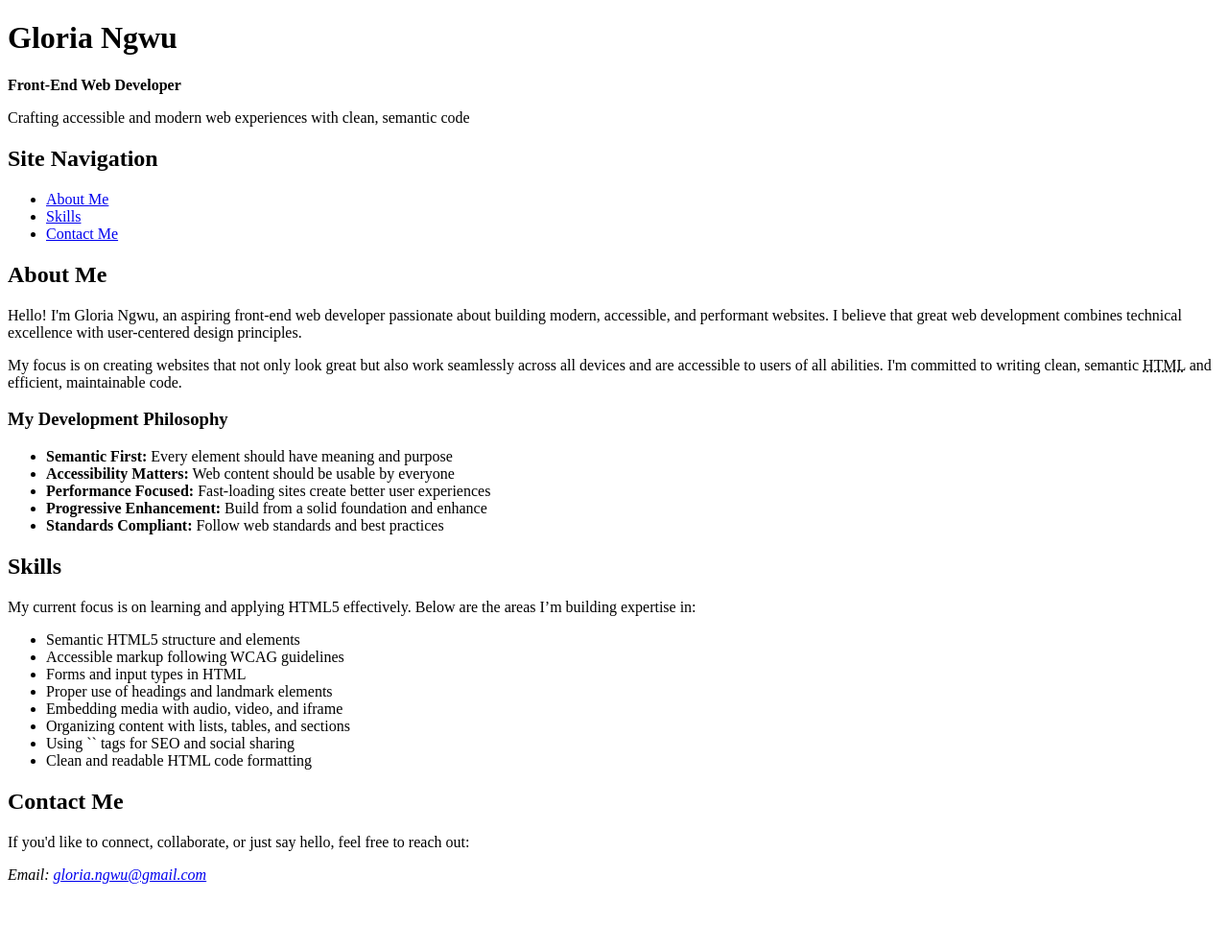
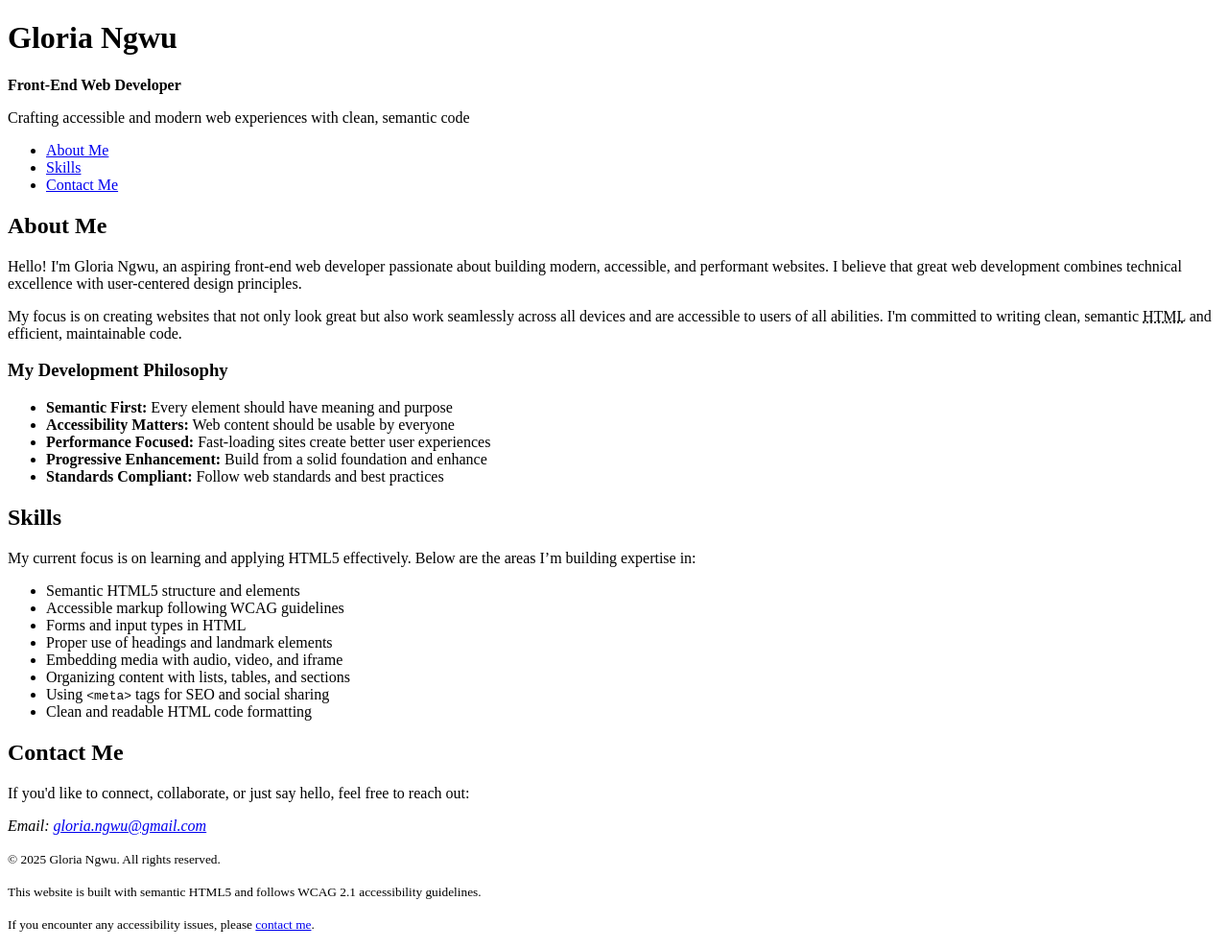
Before and after one commit to PLP-WebTechnologies/july-2025-introduction-to-html-5-chibeauty, a plain HTML site: page index.html in a window 1280 px wide. Shown: the whole page at 96% size. Before the commit the page ends 937 px from the top, so only its background shows below. Drawn offline with Linux system fonts and the light colour scheme.

Commit message:
Week 1 Assignment (HTML)

```diff
--- a/index.html
+++ b/index.html
@@ -1,35 +1,33 @@
 <!DOCTYPE html>
 <html lang="en">
 <head>
-    <meta charset="UTF-8">
-    <meta name="viewport" content="width=device-width, initial-scale=1.0">
-    <meta name="description" content="Gloria Ngwu - Beginner Front-End Web Developer specializing in HTML5 and accessible web design.">
-    <meta name="keywords" content="front-end developer, web developer, HTML5, accessibility, responsive design, web standards, portfolio">
-    <meta name="author" content="Gloria Ngwu">
+  <meta charset="UTF-8" />
+  <meta name="viewport" content="width=device-width, initial-scale=1.0" />
+  <meta name="description" content="Gloria Ngwu - Beginner Front-End Web Developer specializing in HTML5 and accessible web design." />
+  <meta name="keywords" content="front-end developer, web developer, HTML5, accessibility, responsive design, web standards, portfolio" />
+  <meta name="author" content="Gloria Ngwu" />
 
   <!-- Open Graph for social media -->
-    <meta property="og:title" content="Gloria Ngwu - Front-End Web Developer">
-    <meta property="og:description" content="Professional front-end developer creating accessible and modern web experiences">
-    <meta property="og:type" content="website">
-    <meta property="og:url" content="https://gloriangwu.dev">
+  <meta property="og:title" content="Gloria Ngwu - Front-End Web Developer" />
+  <meta property="og:description" content="Professional front-end developer creating accessible and modern web experiences" />
+  <meta property="og:type" content="website" />
+  <meta property="og:url" content="https://gloriangwu.dev" />
 
   <!-- Canonical URL -->
-    <link rel="canonical" href="https://gloriangwu.dev">
+  <link rel="canonical" href="https://gloriangwu.dev" />
 
   <title>Gloria Ngwu - Front-End Web Developer | HTML5 Expert</title>
 </head>
 
 <body>
-
-    <!-- Page header with site branding -->
+  <!-- Site header -->
   <header>
     <h1>Gloria Ngwu</h1>
     <p><strong>Front-End Web Developer</strong></p>
     <p>Crafting accessible and modern web experiences with clean, semantic code</p>
 
-        <!-- Primary site navigation -->
+    <!-- Site navigation -->
     <nav aria-label="Main navigation">
-            <h2>Site Navigation</h2>
       <ul>
         <li><a href="#about">About Me</a></li>
         <li><a href="#skills">Skills</a></li>
@@ -38,14 +36,11 @@
     </nav>
   </header>
 
+  <!-- Main page content -->
   <main id="main-content">
-
-    <!-- About section -->
     <section id="about" aria-labelledby="about-heading">
       <h2 id="about-heading">About Me</h2>
-
       <p>Hello! I'm Gloria Ngwu, an aspiring front-end web developer passionate about building modern, accessible, and performant websites. I believe that great web development combines technical excellence with user-centered design principles.</p>
-
       <p>My focus is on creating websites that not only look great but also work seamlessly across all devices and are accessible to users of all abilities. I'm committed to writing clean, semantic <abbr title="HyperText Markup Language">HTML</abbr> and efficient, maintainable code.</p>
 
       <h3>My Development Philosophy</h3>
@@ -58,7 +53,6 @@
       </ul>
     </section>
 
-    <!-- Skills section -->
     <section id="skills" aria-labelledby="skills-heading">
       <h2 id="skills-heading">Skills</h2>
       <p>My current focus is on learning and applying HTML5 effectively. Below are the areas I’m building expertise in:</p>
@@ -69,13 +63,11 @@
         <li>Proper use of headings and landmark elements</li>
         <li>Embedding media with audio, video, and iframe</li>
         <li>Organizing content with lists, tables, and sections</li>
-        <li>Using `<meta>` tags for SEO and social sharing</li>
+        <li>Using <code>&lt;meta&gt;</code> tags for SEO and social sharing</li>
         <li>Clean and readable HTML code formatting</li>
       </ul>
     </section>
 
-
-    <!-- Contact section -->
     <section id="contact" aria-labelledby="contact-heading">
       <h2 id="contact-heading">Contact Me</h2>
       <p>If you'd like to connect, collaborate, or just say hello, feel free to reach out:</p>
@@ -83,5 +75,13 @@
         <p>Email: <a href="mailto:gloria.ngwu@gmail.com">gloria.ngwu@gmail.com</a></p>
       </address>
     </section>
+  </main>
 
-</main>
+  <!-- Site footer -->
+  <footer>
+    <p><small>&copy; <time datetime="2025">2025</time> Gloria Ngwu. All rights reserved.</small></p>
+    <p><small>This website is built with semantic HTML5 and follows WCAG 2.1 accessibility guidelines.</small></p>
+    <p><small>If you encounter any accessibility issues, please <a href="mailto:gloria.ngwu@gmail.com">contact me</a>.</small></p>
+  </footer>
+</body>
+</html>
```
Lines whose indentation alone changed are shown as unchanged.
